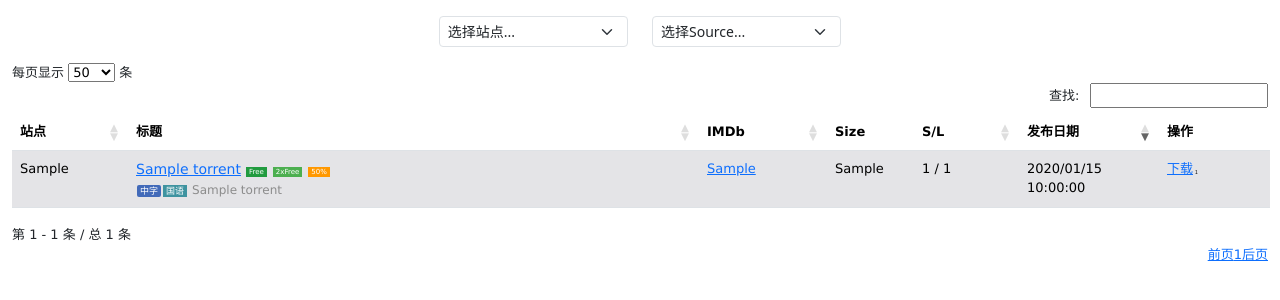
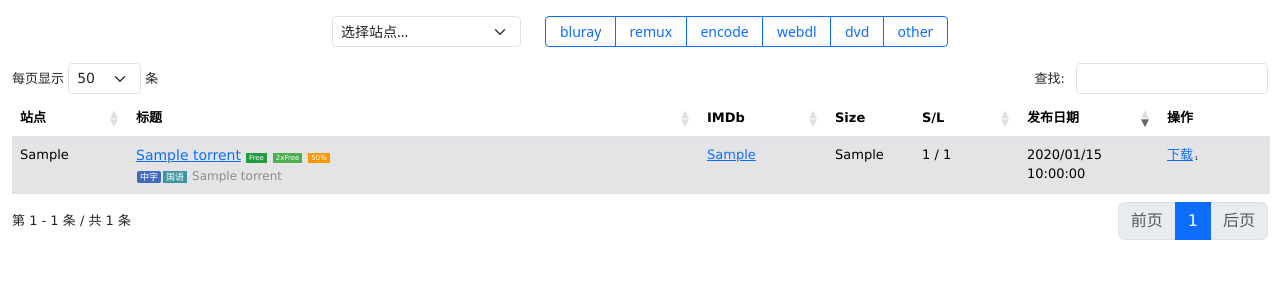
Before and after one commit to ccf-2012/torll, a Flask app: page /sitesnewlist in a window 1280 px wide. Shown: the part 98-398 px from the top of the page. Run offline with Flask 3, Linux system fonts and the light colour scheme; tables that the repository leaves empty hold one stand-in row (values such as "Sample post"); some libraries are stand-ins or nearby versions.

Commit message:
check list for mediasrc

```diff
--- a/app.py
+++ b/app.py
@@ -1428,8 +1428,8 @@ def siteTorrentDataList():
                 query = query.filter(SiteTorrent.site == col0search)
         col1search = request.args.get('columns[1][search][value]')
         if col1search:
-            if '选择' not in col1search:
-                query = query.filter(SiteTorrent.mediasource == col1search)
+            srclist = [x.strip() for x in col1search.split(' ') if x.strip()]
+            query = query.filter(SiteTorrent.mediasource.in_(srclist))
 
     total_filtered = query.count()
 
@@ -1477,7 +1477,7 @@ def sitesNewGroup():
 @auth.login_required
 def sitesNewList():
     sitelist = PtSite.query
-    mediasource = ['bluray', 'encode', 'webdl', 'dvd', 'other']
+    mediasource = ['bluray', 'remux', 'encode', 'webdl', 'dvd', 'other']
     return render_template('sitetorrent2.html', sitelist=sitelist, mediasource=mediasource)
 
 
--- a/templates/base.html
+++ b/templates/base.html
@@ -136,16 +136,18 @@
 
     <script type="text/javascript" charset="utf8" src="https://code.jquery.com/jquery-3.6.0.min.js"></script>
     <script src="https://cdn.jsdelivr.net/npm/bootstrap@5.3.0-alpha1/dist/js/bootstrap.bundle.min.js" integrity="sha384-w76AqPfDkMBDXo30jS1Sgez6pr3x5MlQ1ZAGC+nuZB+EYdgRZgiwxhTBTkF7CXvN" crossorigin="anonymous"></script>
-</body>
     <script type="text/javascript" charset="utf8"
         src="https://cdn.datatables.net/1.13.1/js/jquery.dataTables.min.js"></script>
+    <script type="text/javascript" charset="utf8"
+        src="https://cdn.datatables.net/1.13.1/js/dataTables.bootstrap5.min.js"></script>
     <script>
         DATATABLE_LANG = {
-            "info": "第 _START_ - _END_ 条 / 总 _TOTAL_ 条",
+            "info": "第 _START_ - _END_ 条 / 共 _TOTAL_ 条",
             "lengthMenu": "每页显示  _MENU_ 条",
             "search": "查找: ",
             "zeroRecords": "现在这里空空的",
             "infoEmpty": "没什么可说的",
+            "infoFiltered": "(总 _MAX_ 记录)",
             "paginate": {
                 // 'page': '直跳页号',
                 'first': '首页',
--- a/templates/sitetorrent2.html
+++ b/templates/sitetorrent2.html
@@ -20,15 +20,13 @@
                     {% endfor %}
                 </select>
             </div>
-            <div class="col-md-2">
-                <select id="mediasrclist" class="form-select form-select-sm">
-                    <option selected>选择Source...</option>
-                    {% for m in mediasource %}
-                    <option>{{ m }}</option>
-                    {% endfor %}
-                </select>
+            <div id="mediasrclist" class="btn-group btn-group-sm col-md-4" role="group" aria-label="Basic checkbox toggle button group">
+                {% for m in mediasource %}
+                <input type="checkbox" class="btn-check" id="{{m}}" autocomplete="off">
+                <label class="btn btn-outline-primary" for="{{m}}">{{m}}</label>
+                {% endfor %}
+              </div>
 
-            </div>
 
 </div>
 
@@ -65,20 +63,20 @@ $('#siteselect').on('change', function() {
     $('#data').DataTable().columns(0).search(this.value).draw();
 });
 
-$('#mediasrclist').on('change', function() {
-    $('#data').DataTable().search('');
-    $('#data').DataTable().columns(1).search(this.value).draw();
+// $('#mediasrclist').on('change', function() {
+//     $('#data').DataTable().search('');
+//     $('#data').DataTable().columns(1).search(this.value).draw();
+// });
+
+$('#mediasrclist input').on("click", function() {
+    setMediaSourceFilter(this)
 });
-
-// $('#mediasrclist input').on("click", function() {
-//     setMediaSourceFilter(this)
-// });
 function setMediaSourceFilter(ele) {
-    var medialist = '';
+    let medialist = '';
     $('#mediasrclist').children('input').each(function () {
-    if ($(ele).is(':checked')) {
-                medialist += $(ele).attr("id") + ' ';
-            }
+        if ($(this).is(':checked')) {
+                medialist += $(this).attr("id") + ' ';
+        }
     });
     $('#data').DataTable().search('');
     $('#data').DataTable().columns(1).search(medialist).draw();
@@ -119,7 +117,7 @@ function setMediaSourceFilter(ele) {
             autoWidth: true,
             scrollX: false,
             full_row_select: false,
-            stateSave: true,
+            stateSave: false,
             ajax: '/api/sitetorrentlist',
             serverSide: true,
             order: [[7, 'desc']],
@@ -212,7 +210,7 @@ function setMediaSourceFilter(ele) {
             }
 
         });
-
+        // table.search('').columns().search('').draw();
     });
 
 </script>
```
